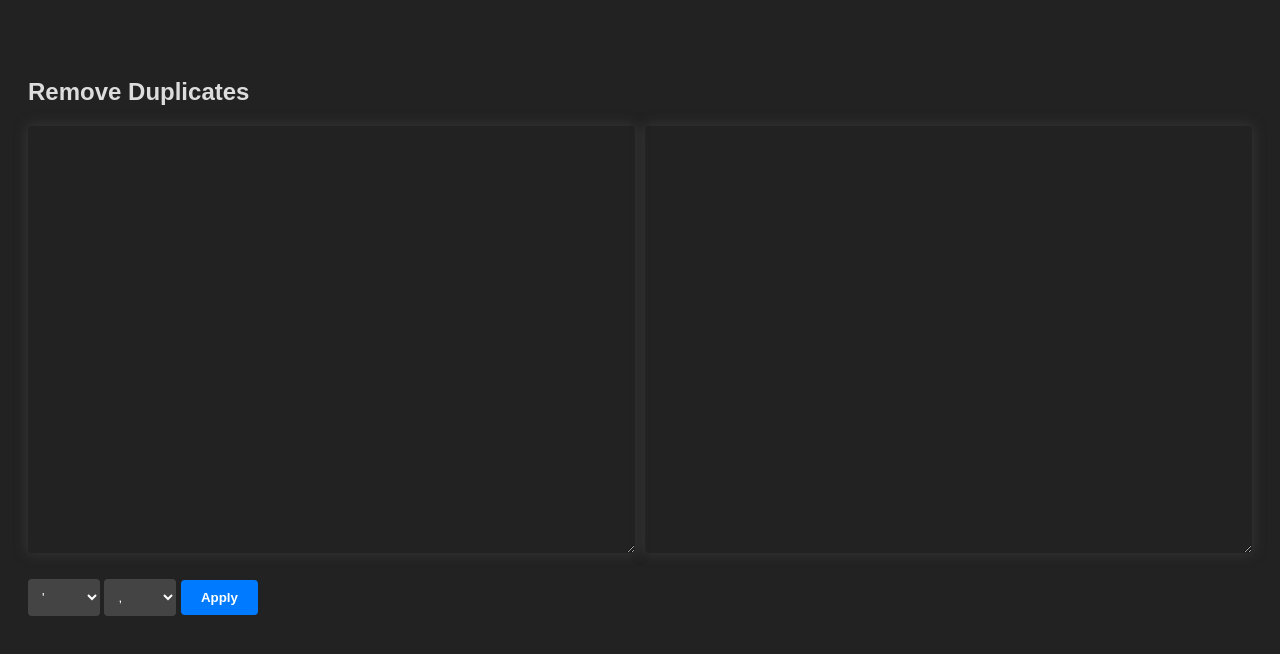
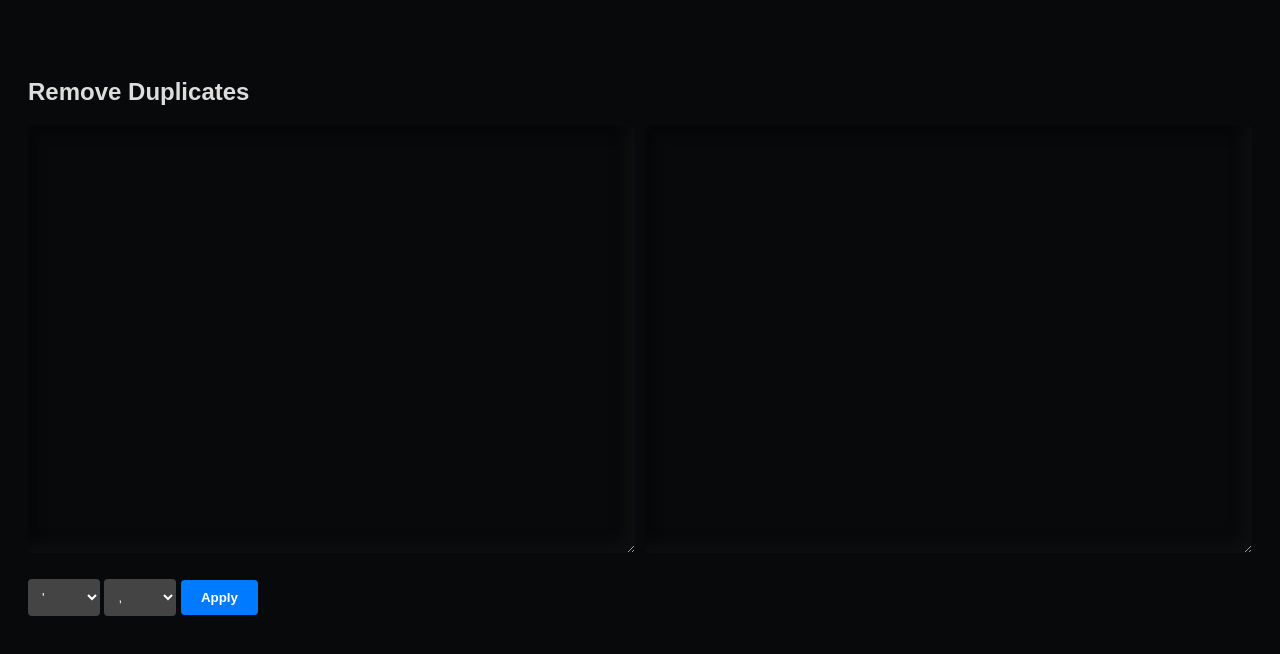
Before and after one commit to seraj-b2/remDupe, a plain HTML site: page index.html in a window 1280 px wide. Drawn offline with Linux system fonts and the light colour scheme.

Commit message:
Update index.html

```diff
--- a/index.html
+++ b/index.html
@@ -6,7 +6,7 @@
     <title>CSV to Array Converter</title>
     <style>
       body {
-        background-color: #222;
+        background-color: rgb(8, 9, 10);
         color: #ddd;
         font-family: Arial, sans-serif;
         padding: 20px;
@@ -18,7 +18,8 @@
       .code-container, textarea {
         padding: 1em;
         border-radius: 12px;
-        box-shadow: 0 0 12px 2px #44444485;
+        box-shadow: rgba(18, 20, 20, 0.6) -8px -8px 15px inset,
+          rgba(0, 0, 0, 0.25) 10px 10px 10px inset;
         letter-spacing: 1.5px;
         word-spacing: 3px;
         color: yellow;
```
